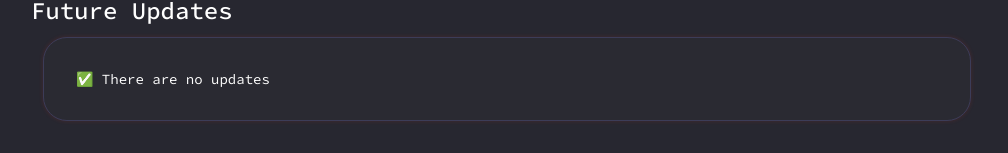
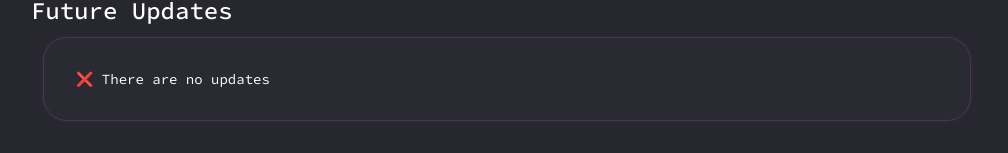
Before and after one commit to Johnny1305/number_bot_website, a React (Vite) app: page / in a window 1280 px wide. Shown: the part 1177-1330 px from the top of the page, without its empty margins (133-1141 px from the left). Built offline with nearby package versions, Linux system fonts and the light colour scheme.

Commit message:
Updates 12/06/2024
Se modifica el sistema de futuras actualizaciones para que sea mas visual y mas dinámico por si la actualización está completa o no

```diff
--- a/src/components/FutureUpdates.jsx
+++ b/src/components/FutureUpdates.jsx
@@ -23,10 +23,12 @@ const FutureUpdates = () => {
                 <p>Loading...</p>
             ) : updates.length > 0 ? (
                 updates.map((update, index) => (
-                    <p key={index}>✅ {update}</p>
+                    <p key={index}>
+                        {update.complete ? '✅' : '❌'} {update.text}
+                    </p>
                 ))
             ) : (
-                <p>✅ There are no updates</p>
+                <p>❌ There are no updates</p>
             )}
         </div>
     );
```
Also changed, not shown: updates.txt (added).
